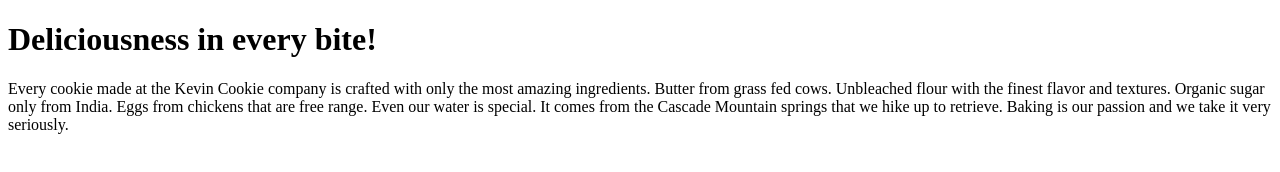
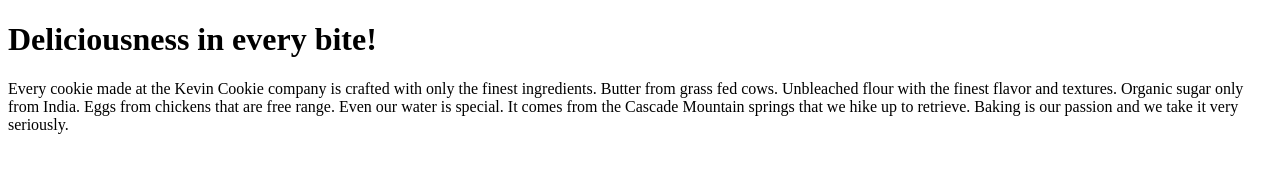
Before and after one commit to SheelaHansda/DataScience-Projects, a plain HTML site: page index.htm in a window 1280 px wide. Drawn offline with Linux system fonts and the light colour scheme.

Commit message:
Reworded from "Most amazing" to "finest"

```diff
--- a/index.htm
+++ b/index.htm
@@ -4,7 +4,7 @@
 
 <h1>Deliciousness in every bite!</h1>
 
-<p>Every cookie made at the Kevin Cookie company is crafted with only the most amazing ingredients. Butter from grass fed cows. Unbleached flour with the finest flavor and textures. Organic sugar only from India. Eggs from chickens that are free range. Even our water is special. It comes from the Cascade Mountain springs that we hike up to retrieve. Baking is our passion and we take it very seriously.</p>
+<p>Every cookie made at the Kevin Cookie company is crafted with only the finest ingredients. Butter from grass fed cows. Unbleached flour with the finest flavor and textures. Organic sugar only from India. Eggs from chickens that are free range. Even our water is special. It comes from the Cascade Mountain springs that we hike up to retrieve. Baking is our passion and we take it very seriously.</p>
 
 
 </body>
```
